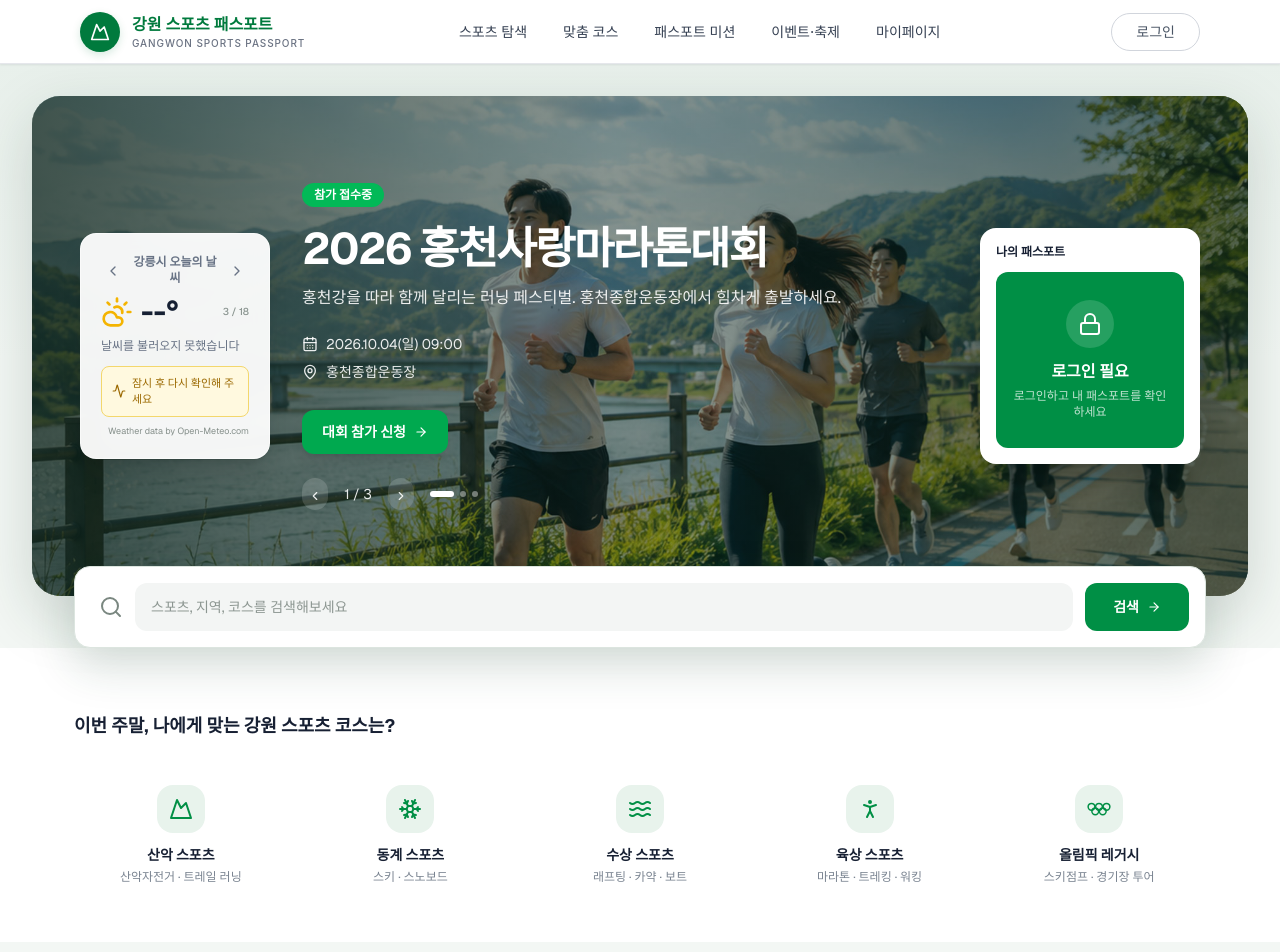
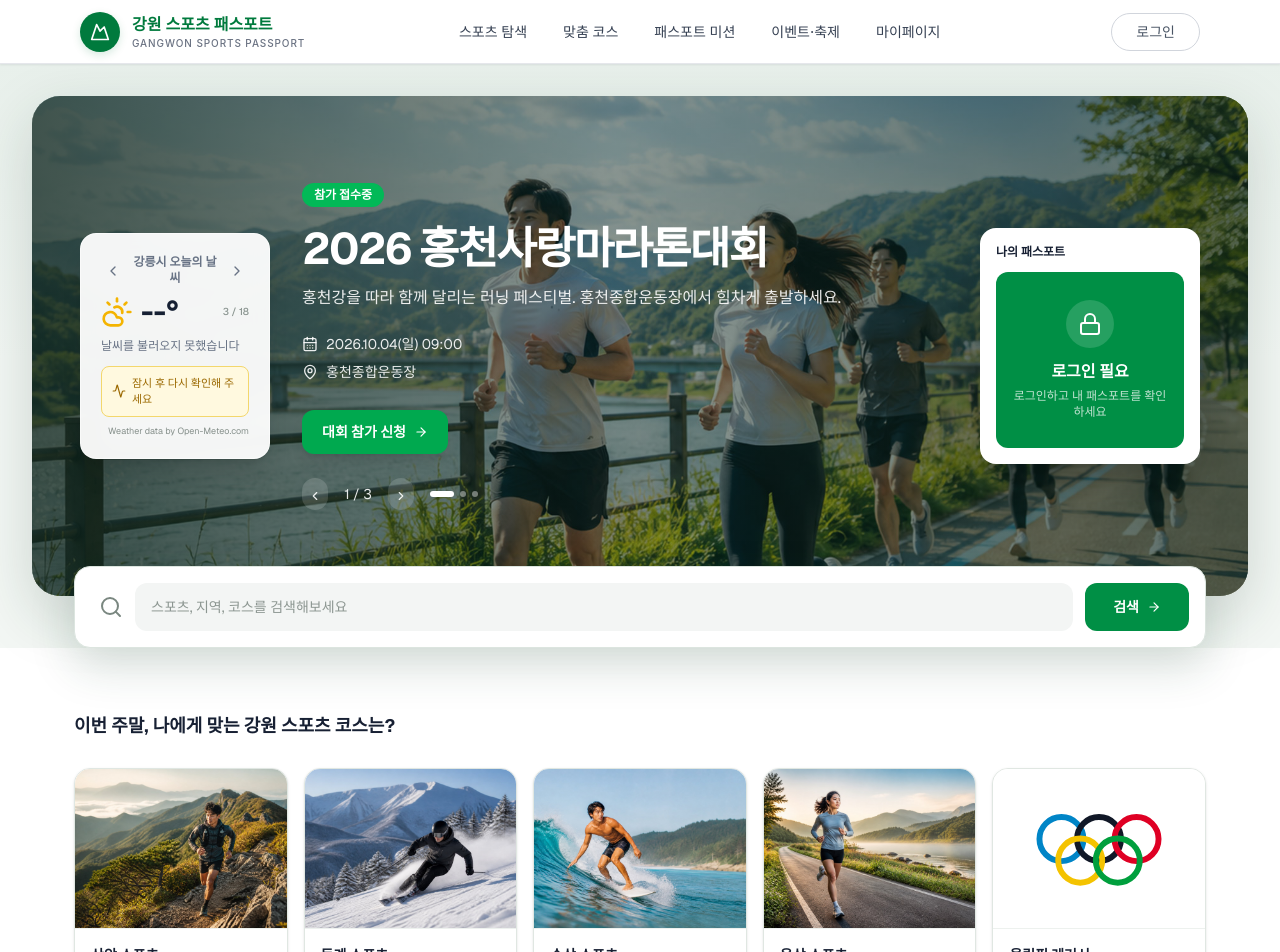
Before and after one commit to snupels/snupel, a Next.js app: page / in a window 1280 px wide. Shown: the top 952 px of the page. Built offline with nearby package versions, Linux system fonts and the light colour scheme; no server answers.

Commit message:
feat: turn landing categories into image cards

```diff
--- a/components/HomePage.tsx
+++ b/components/HomePage.tsx
@@ -12,13 +12,17 @@ import eventImage1 from "@/imports/LandingPage/205ec17d713405bedcfab3cf69b55f311
 import eventImage2 from "@/imports/LandingPage/9193ff8f95dcbcb73f018d079496fad4bcfa1dec.png";
 import eventImage3 from "@/imports/LandingPage/a92d1f052a5f15d9f49f62dad2a919d5f418da27.png";
 import eventImage4 from "@/imports/LandingPage/9509675bc89588078354909012b6022f47332ef9.png";
+import mountainSportsImage from "@/imports/SportsAI/sports-ai-mountain.jpg";
+import winterSportsImage from "@/imports/SportsAI/sports-ai-snow.jpg";
+import waterSportsImage from "@/imports/SportsAI/sports-ai-water.jpg";
+import athleticsSportsImage from "@/imports/SportsAI/sports-ai-running.jpg";
 
-const categories: Array<{ icon: AppIconName; title: string; description: string; filter: string }> = [
-  { icon: "mountain", title: "산악 스포츠", description: "산악자전거 · 트레일 러닝", filter: "산악스포츠" },
-  { icon: "snowflake", title: "동계 스포츠", description: "스키 · 스노보드", filter: "동계스포츠" },
-  { icon: "waves", title: "수상 스포츠", description: "래프팅 · 카약 · 보트", filter: "수상스포츠" },
-  { icon: "person", title: "육상 스포츠", description: "마라톤 · 트레킹 · 워킹", filter: "육상스포츠" },
-  { icon: "olympicRings", title: "올림픽 레거시", description: "스키점프 · 경기장 투어", filter: "올림픽레거시" },
+const categories: Array<{ image: StaticImageData | string; title: string; description: string; filter: string; contain?: boolean }> = [
+  { image: mountainSportsImage, title: "산악 스포츠", description: "산악자전거 · 트레일 러닝", filter: "산악스포츠" },
+  { image: winterSportsImage, title: "동계 스포츠", description: "스키 · 스노보드", filter: "동계스포츠" },
+  { image: waterSportsImage, title: "수상 스포츠", description: "래프팅 · 카약 · 보트", filter: "수상스포츠" },
+  { image: athleticsSportsImage, title: "육상 스포츠", description: "마라톤 · 트레킹 · 워킹", filter: "육상스포츠" },
+  { image: "/olympic-rings-white.svg", title: "올림픽 레거시", description: "스키점프 · 경기장 투어", filter: "올림픽레거시", contain: true },
 ];
 
 const heroChallenges: Array<{
@@ -308,7 +312,7 @@ export default function HomePage() {
         <div className="mx-auto max-w-[1180px] px-4 sm:px-6">
           <h2 className="text-lg font-bold">이번 주말, 나에게 맞는 강원 스포츠 코스는?</h2>
           <div className="mt-7 grid grid-cols-2 gap-4 md:grid-cols-3 lg:grid-cols-5">
-            {categories.map((category) => <Link key={category.title} href={{ pathname: "/sports", query: { sport: category.filter } }} className="group rounded-2xl border border-transparent p-4 text-center transition hover:border-[#cfe3d6] hover:bg-[#f3f7f4] focus-visible:outline-none focus-visible:ring-2 focus-visible:ring-[#008f45]"><span className="mx-auto flex size-12 items-center justify-center rounded-2xl bg-[#e8f3ec] text-[#008f45] transition group-hover:bg-[#008f45] group-hover:text-white"><AppIcon name={category.icon} className="size-6" /></span><strong className="mt-3 block text-sm">{category.title}</strong><span className="mt-1 block text-xs text-[#7a8491]">{category.description}</span></Link>)}
+            {categories.map((category) => <Link key={category.title} href={{ pathname: "/sports", query: { sport: category.filter } }} className="group overflow-hidden rounded-2xl border border-[#e0e7e2] bg-white text-left shadow-sm transition hover:-translate-y-1 hover:border-[#9ac4aa] hover:shadow-lg focus-visible:outline-none focus-visible:ring-2 focus-visible:ring-[#008f45]"><span className="relative block aspect-[4/3] overflow-hidden bg-white"><Image src={category.image} alt={`${category.title} 대표 이미지`} fill sizes="(max-width: 768px) 50vw, 20vw" className={`${category.contain ? "object-contain p-5" : "object-cover transition duration-300 group-hover:scale-105"}`} /></span><span className="block border-t border-[#edf1ee] p-4"><strong className="block text-sm">{category.title}</strong><span className="mt-1 block text-xs text-[#7a8491]">{category.description}</span></span></Link>)}
           </div>
         </div>
       </section>
```
